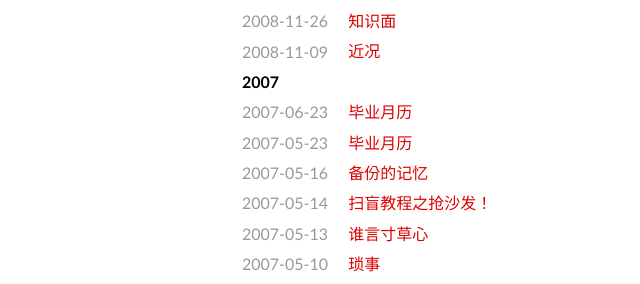
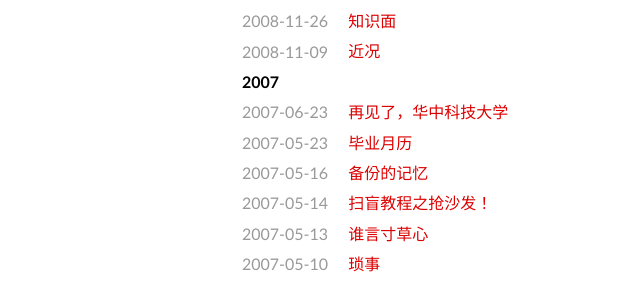
Before and after one commit to insolo/blog, a Jekyll site: the page built from index.md, in a window 1280 px wide. Shown: the part 314-598 px from the top of the page, without its empty margins (98-738 px from the left). Built offline with Jekyll 4.4.1, drawn with Linux system fonts in a browser that asks for light colours; some web fonts are replaced; Markdown is read by kramdown in place of the engine named in the settings.

Commit message:
Signed-off-by: insolo <phenixzhong@gmail.com>

```diff
--- a/_posts/2007-06-23-0045.md
+++ b/_posts/2007-06-23-gooe-byd-hust.md
@@ -1,6 +1,6 @@
 ---
 layout: post
-title: 毕业月历
+title: 再见了，华中科技大学
 ---
 
 论文答辩…
```
Also changed, not shown: _posts/2008-11-09-status-now.md (renamed from _posts/2008-11-09-0046.md), _posts/2008-11-26-jack-of-all-trades.md (renamed from _posts/2008-11-26-0047.md), _posts/2008-12-28-to-be-or-not-to-be.md (renamed from _posts/2008-12-28-0048.md), _posts/2009-01-01-happy-new-year.md (renamed from _posts/2009-01-01-0049.md), _posts/2009-04-20-list-life.md (renamed from _posts/2009-04-20-0050.md).
